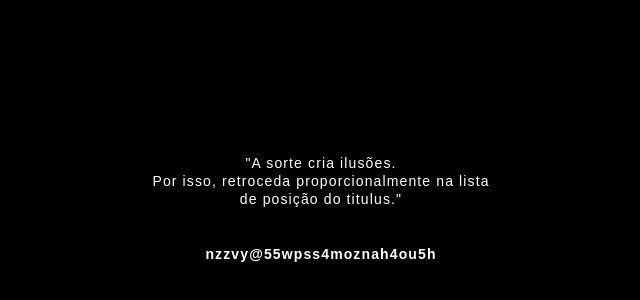
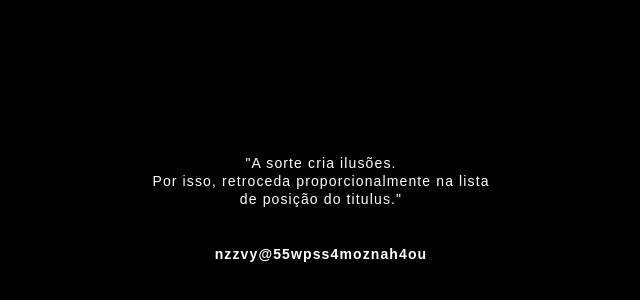
Before and after one commit to wrrg/b, a plain HTML site: page index.html in a window 1280 px wide. Shown: the part 496-796 px from the top of the page, 319-959 px from the left. Drawn offline with Linux system fonts and the light colour scheme.

Commit message:
Update index.html

```diff
--- a/index.html
+++ b/index.html
@@ -12,7 +12,7 @@
             <span class="text">"<span>A</span> <span>s</span>orte <span>c</span>ria <span>i</span>lusões.<br>Por isso, retroceda proporcionalmente na lista <br> de posição do titulus."
         </div>
         <div class="box-item">
-            <span class="text"><strong>nzzvy@55wpss4moznah4ou5h</strong></span>
+            <span class="text"><strong>nzzvy@55wpss4moznah4ou</strong></span>
         </div>
     </div>
 </body>
```
